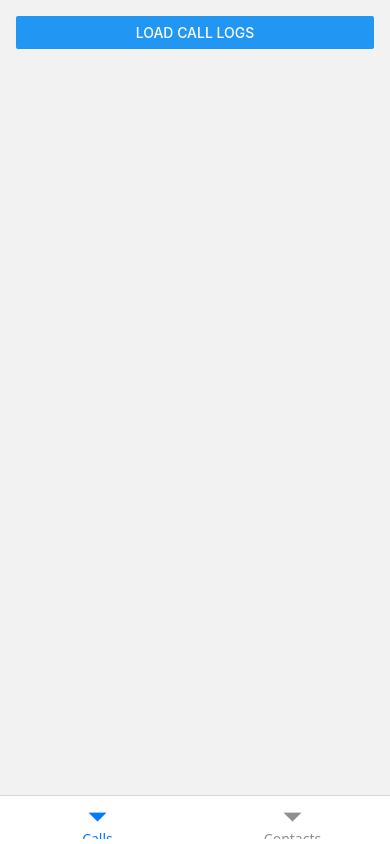
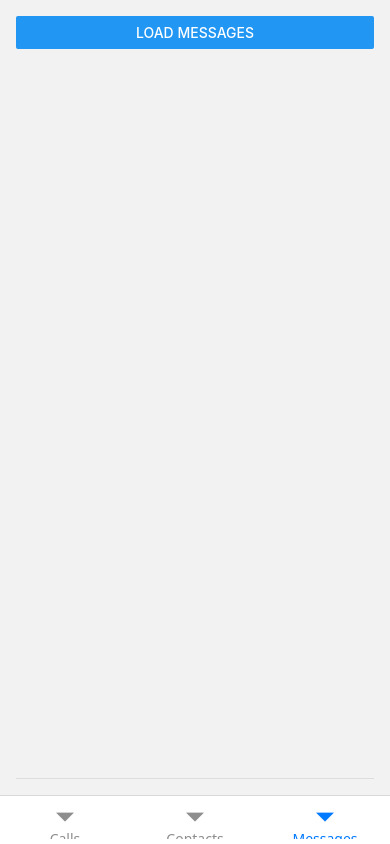
Before and after one commit to gmkhussain/keep-guard, a React Native app: screen /Messages in a window 390 px wide. Built offline with nearby package versions, Linux system fonts and the light colour scheme.

Commit message:
feat - get sms

```diff
--- a/App.js
+++ b/App.js
@@ -5,6 +5,7 @@ import { createBottomTabNavigator } from '@react-navigation/bottom-tabs';
 
 import CallLogs from './CallLog';
 import ContactList from './ContactList';
+import MessagesView from './MessagesView';
 
 const Tab = createBottomTabNavigator();
 
@@ -25,6 +26,10 @@ export default function App() {
           name="Contacts"
           component={ContactList}
         />
+        <Tab.Screen
+          name="Messages"
+          component={MessagesView}
+        />
       </Tab.Navigator>
     </NavigationContainer>
   );
--- /dev/null
+++ b/MessagesView.js
@@ -0,0 +1,86 @@
+import React, { useState } from 'react';
+import {
+  View,
+  Text,
+  FlatList,
+  Button,
+  StyleSheet,
+  PermissionsAndroid,
+  Platform,
+  Alert,
+} from 'react-native';
+import SmsAndroid from 'react-native-get-sms-android';
+
+const MessagesView = () => {
+  const [messages, setMessages] = useState([]);
+
+  const loadMessages = async () => {
+    if (Platform.OS !== 'android') {
+      Alert.alert('Not supported on iOS');
+      return;
+    }
+
+    const granted = await PermissionsAndroid.request(
+      PermissionsAndroid.PERMISSIONS.READ_SMS
+    );
+
+    if (granted !== PermissionsAndroid.RESULTS.GRANTED) {
+      Alert.alert('Permission denied');
+      return;
+    }
+
+    SmsAndroid.list(
+      JSON.stringify({ box: 'inbox', maxCount: 20 }),
+      (fail) => {
+        Alert.alert('Failed to load messages', fail);
+      },
+      (count, smsList) => {
+        const arr = JSON.parse(smsList);
+        setMessages(arr);
+      }
+    );
+  };
+
+  const renderItem = ({ item }) => (
+    <View style={styles.item}>
+      <Text style={styles.number}>{item.address}</Text>
+      <Text style={styles.body}>{item.body}</Text>
+      <Text style={styles.date}>Date: {new Date(item.date).toLocaleString()}</Text>
+    </View>
+  );
+
+  return (
+    <View style={styles.container}>
+      <Button title="Load Messages" onPress={loadMessages} />
+      <FlatList
+        data={messages}
+        keyExtractor={(item, index) => index.toString()}
+        renderItem={renderItem}
+        style={styles.item}
+      />
+    </View>
+  );
+};
+
+export default MessagesView;
+
+const styles = StyleSheet.create({
+  container: { flex: 1, padding: 16 },
+  item: {
+    paddingVertical: 10,
+    borderBottomWidth: 1,
+    borderColor: '#ddd',
+    color: 'black',
+  },
+  number: {
+    fontSize: 16,
+    fontWeight: '600',
+    color: 'black',
+  },
+  date: {
+    color: 'black',
+  },
+  body: {
+    color: 'black',
+  },
+});
--- a/package.json
+++ b/package.json
@@ -16,6 +16,7 @@
     "react-native": "0.74.7",
     "react-native-call-log": "^2.1.2",
     "react-native-contacts": "^8.0.7",
+    "react-native-get-sms-android": "^2.1.0",
     "react-native-safe-area-context": "^5.3.0",
     "react-native-screens": "^3.31.1"
   },
```
Also changed, not shown: 2 other files (tests, documents, lock files or other folders).
